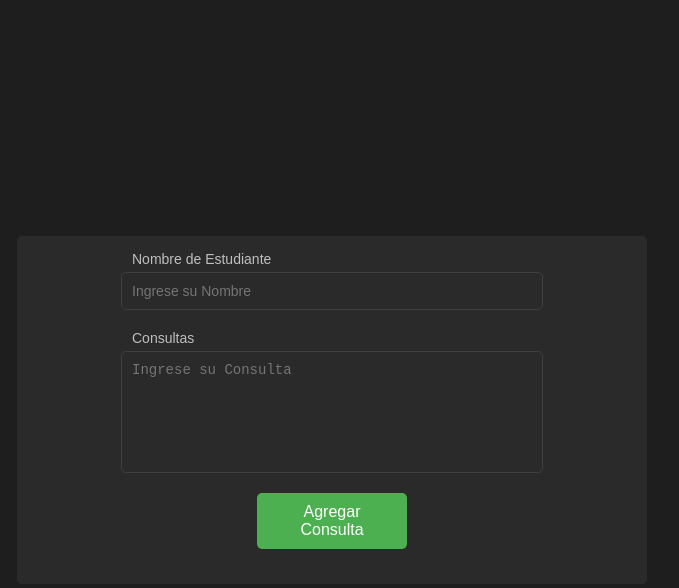
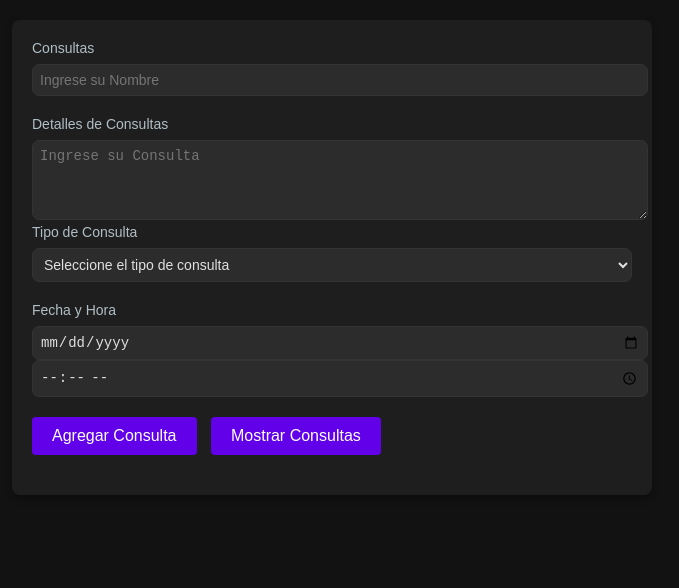
Before and after one commit to Eidrian2005/asistenciaTiquetes, a website built with Parcel: page src/pages/consultas.html in a window 1280 px wide. Shown: the whole page, without its empty margins (308-987 px from the left). Built offline with nearby package versions, Linux system fonts and the light colour scheme.

Commit message:
css y funcion de consultas

```diff
--- a/src/css/consultas.css
+++ b/src/css/consultas.css
@@ -1,110 +1,110 @@
-body{
-    font-family: Arial, Helvetica, sans-serif;
-    background-color: #1e1e1e;
-    color: #f5f5f5;
+/* General */
+body {
+  font-family: Arial, sans-serif;
+  background-color: #121212;
+  color: #e0e0e0;
   margin: 0;
   padding: 0;
-    display: flex;
-    justify-content: center; /* Centra horizontalmente */
-    align-items: center; /* Centra verticalmente */
-    min-height: 100vh;
 }
 
-h1{
-    text-align: center;
-    color: #4caf50;
-    margin-bottom: 30px; /* Añade espacio debajo del título */
+/* Contenedor principal */
+.lista-consulta {
+  max-width: 600px;
+  margin: 20px auto;
+  padding: 20px;
+  background-color: #1e1e1e;
+  border-radius: 8px;
+  box-shadow: 0 4px 8px rgba(0, 0, 0, 0.3);
 }
 
 .form-grupo {
   margin-bottom: 20px;
-    display: flex;
-    flex-direction: column;
-    justify-content: center;
-    align-items: center;
-    width: 100%; /* Para que los elementos se adapten al contenedor */
-    max-width: 400px; /* Ancho máximo del formulario */
 }
 
 label {
+  display: block;
   font-size: 14px;
-    color: #bfbfbf;
-    margin-bottom: 5px;
-    width: 100%; /* Alinea el texto del label con el input */
-    text-align: left; /* Asegura que el texto esté alineado a la izquierda */
+  margin-bottom: 8px;
+  color: #b0bec5;
 }
 
-input[type="text"],
-textarea{
-    background-color: #2a2a2a;
-    border: 1px solid #3f3f3f;
-    padding: 10px;
+input[type="text"], input[type="date"], input[type="time"], textarea, select {
+  width: 100%;
+  padding: 7px;
+  border: 1px solid #333;
+  border-radius: 7px;
+  background-color: #2c2c2c;
+  color: #e0e0e0;
   font-size: 14px;
-    color: #f5f5f5;
-    border-radius: 5px;
-    outline: none;
-    transition: border-color 0.3s;
-    width: 100%; /* Para que los inputs ocupen todo el ancho disponible */
 }
 
-input[type="text"]:focus,
-textarea:focus{
-    border-color: #4caf50;
+input[type="text"]::placeholder, textarea::placeholder {
+  color: #757575;
 }
 
-textarea{
-    resize: none;
-    height: 100px; /* Ajusta la altura del textarea */
+textarea {
+  resize: vertical;
 }
 
 button {
-    background-color: #4caf50;
+  background-color: #6200ea;
+  color: #ffffff;
   border: none;
-    color: #fff;
   padding: 10px 20px;
   font-size: 16px;
+  border-radius: 4px;
   cursor: pointer;
-    border-radius: 5px;
-    transition: background-color 0.3s;
-    width: 100%; /* El botón ocupa todo el ancho disponible */
-    max-width: 150px; /* Ancho máximo del botón */
+  margin-right: 10px;
+  transition: background-color 0.3s ease;
 }
 
 button:hover {
-    background: #45a049;
+  background-color: #3700b3;
 }
 
-.lista-consulta {
-    margin-top: 20px;
-    background-color: #2a2a2a;
-    padding: 15px;
-    border-radius: 5px;
-    max-width: 600px;
-    width: 100%;
-    display: flex;
-    flex-direction: column;
-    justify-content: center;
-    align-items: center; /* Centra la lista */
+button:focus {
+  outline: none;
 }
 
-.lista-consulta h2 {
-    color: #4caf50;
-    font-size: 18px;
-    margin-bottom: 10px;
-    text-align: center; /* Centra el subtítulo */
+/* Contenedor de consultas */
+.consulta-contenedor {
+  max-width: 600px;
+  margin: 20px auto;
+  padding: 20px;
+  background-color: #1e1e1e;
+  border-radius: 8px;
+  box-shadow: 0 4px 8px rgba(0, 0, 0, 0.3);
 }
 
-.consulta-item {
-    background-color: #3f3f3f;
-    padding: 10px;
-    border-radius: 5px;
-    margin-bottom: 10px;
-    color: #f5f5f5;
-    width: 100%; /* Asegura que cada ítem ocupe todo el ancho disponible */
-    max-width: 500px; /* Limita el ancho de cada ítem */
-    text-align: center; /* Centra el texto dentro de cada ítem */
+.consulta {
+  border-bottom: 1px solid #333;
+  padding: 10px 0;
 }
 
-.consulta-item:last-child{
-    margin-bottom: 0;
+.consulta:last-child {
+  border-bottom: none;
 }
+
+.consulta-nombre, .consulta-detalle, .consulta-tipo, .consulta-fecha {
+  margin-bottom: 10px;
+  font-size: 14px;
+}
+
+.consulta-nombre {
+  font-weight: bold;
+}
+
+.consulta-fecha {
+  color: #90a4ae;
+}
+
+@media (max-width: 768px) {
+  .lista-consulta, .consulta-contenedor {
+    padding: 15px;
+  }
+
+  button {
+    font-size: 14px;
+    padding: 8px 16px;
+  }
+}
--- a/src/js/consultas.js
+++ b/src/js/consultas.js
@@ -0,0 +1,57 @@
+
+const consultas = [];
+
+function agregarConsulta() {
+  const nombreEstudiante = document.getElementById("nombrestudiante").value;
+  const consultaTexto = document.getElementById("consultatexto").value;
+  const tipoConsulta = document.getElementById("tipo-consulta").value;
+  const fecha = document.getElementById("fecha").value;
+  const hora = document.getElementById("hora").value;
+
+
+  if (!nombreEstudiante || !consultaTexto || !tipoConsulta || !fecha || !hora) {
+    alert("Por favor, complete todos los campos antes de agregar la consulta.");
+    return;
+  }
+
+
+  const consulta = {
+    nombre: nombreEstudiante,
+    detalle: consultaTexto,
+    tipo: tipoConsulta,
+    fechaHora: `${fecha} ${hora}`
+  };
+
+  consultas.push(consulta);
+
+  document.getElementById("nombrestudiante").value = '';
+  document.getElementById("consultatexto").value = '';
+  document.getElementById("tipo-consulta").value = '';
+  document.getElementById("fecha").value = '';
+  document.getElementById("hora").value = '';
+}
+
+function mostrarConsultas() {
+  const contenedor = document.getElementById("consulta-contenedor");
+  contenedor.innerHTML = '';
+
+  if (consultas.length === 0) {
+    alert("No hay consultas para mostrar.");
+    return;
+  }
+
+
+  consultas.forEach((consulta, index) => {
+    const divConsulta = document.createElement('div');
+    divConsulta.className = 'consulta';
+    divConsulta.innerHTML = `
+      <div class="consulta-nombre">Nombre: ${consulta.nombre}</div>
+      <div class="consulta-detalle">Consulta: ${consulta.detalle}</div>
+      <div class="consulta-tipo">Tipo: ${consulta.tipo}</div>
+      <div class="consulta-fecha">Fecha y Hora: ${consulta.fechaHora}</div>
+    `;
+    contenedor.appendChild(divConsulta);
+  });
+
+  contenedor.style.display = "block";
+}
--- a/src/pages/consultas.html
+++ b/src/pages/consultas.html
@@ -3,13 +3,13 @@
   <head>
     <meta charset="UTF-8" />
     <meta name="viewport" content="width=device-width, initial-scale=1.0" />
-    <title>Pagina / Consultas</title>
+    <title>Página / Consultas</title>
     <link rel="stylesheet" href="/src/css/consultas.css" />
   </head>
   <body>
     <div class="lista-consulta" id="lista-consulta">
       <div class="form-grupo">
-        <label for="nombrestudiante">Nombre de Estudiante</label>
+        <label for="nombrestudiante">Consultas</label>
         <input
           type="text"
           id="nombrestudiante"
@@ -17,18 +17,50 @@
         />
       </div>
       <div class="form-grupo">
-        <label for="consultatexto">Consultas</label>
+        <label for="consultatexto">Detalles de Consultas</label>
         <textarea
-          id="nombrestudiante"
+          id="consultatexto"
           rows="4"
           placeholder="Ingrese su Consulta"
         ></textarea>
+
+        <div class="form-grupo">
+          <label for="tipo-consulta">Tipo de Consulta</label>
+          <select id="tipo-consulta">
+            <option value="" disabled selected>Seleccione el tipo de consulta</option>
+            <option value="academica">Académica</option>
+            <option value="administrativa">Administrativa</option>
+            <option value="personal">Personal</option>
+          </select>
+        </div>
+
+        <div class="form-grupo">
+          <label for="fecha-hora">Fecha y Hora</label>
+          <input
+            type="date"
+            id="fecha"
+          />
+          <input
+            type="time"
+            id="hora"
+          />
+        </div>
       </div>
       <div class="form-grupo">
-        <button onclick="añadirConsulta()">Agregar Consulta</button>
+        <button onclick="agregarConsulta()">Agregar Consulta</button>
+        <button onclick="mostrarConsultas()">Mostrar Consultas</button>
       </div>
+    </div>
 
-      <!-- eta vaina hace que salgan-->
+    <div class="consulta-contenedor" id="consulta-contenedor" style="display:none;">
+
     </div>
+
+    <script src="/src/js/consultas.js"></script>
   </body>
 </html>
+
+
+
+  </body>
+</html>
```
Also changed, not shown: src/pages/index.html (+5 -1 lines), src/img/logo pokemon.jpg (added). Lines whose indentation alone changed are shown as unchanged.
